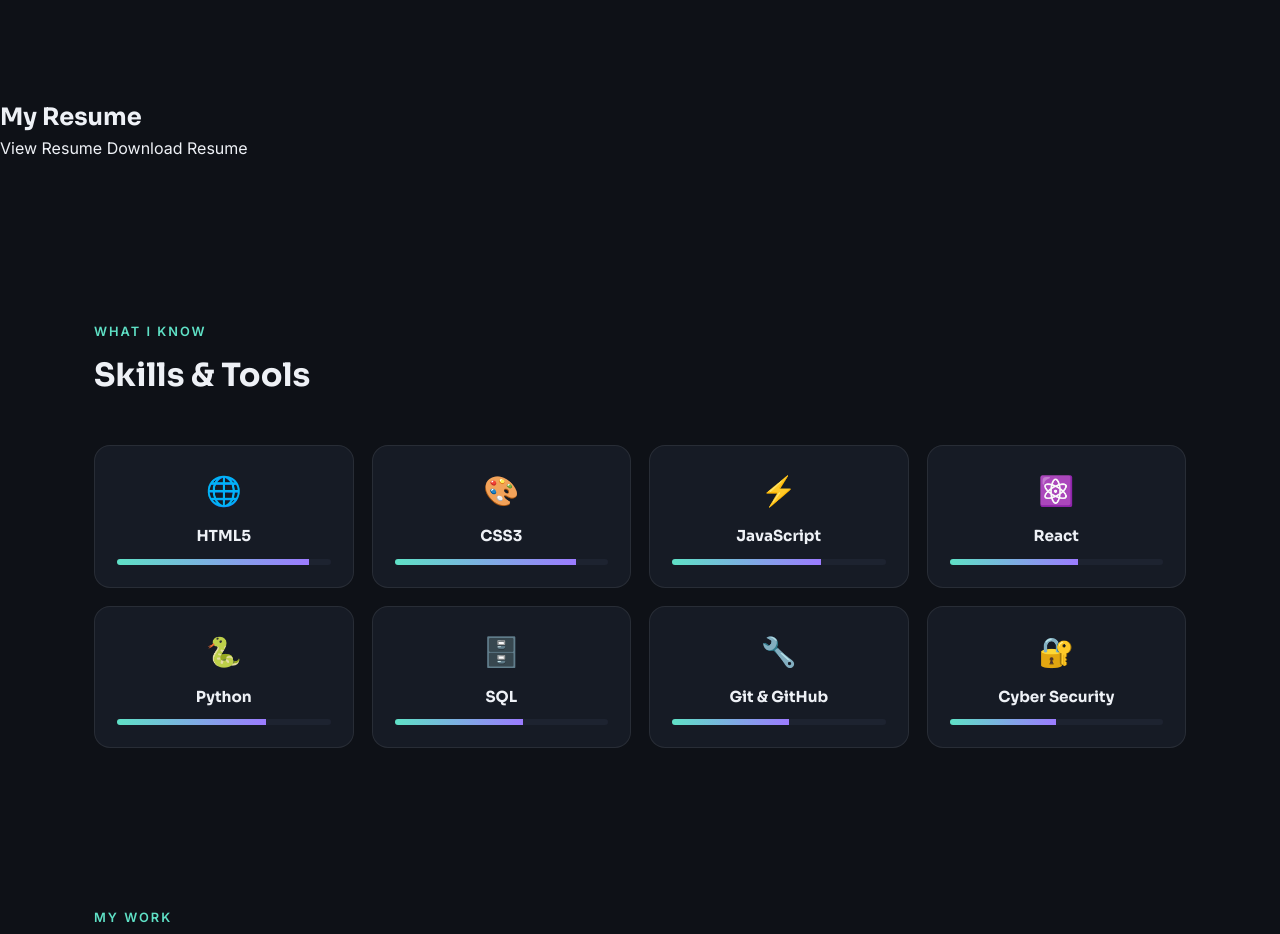
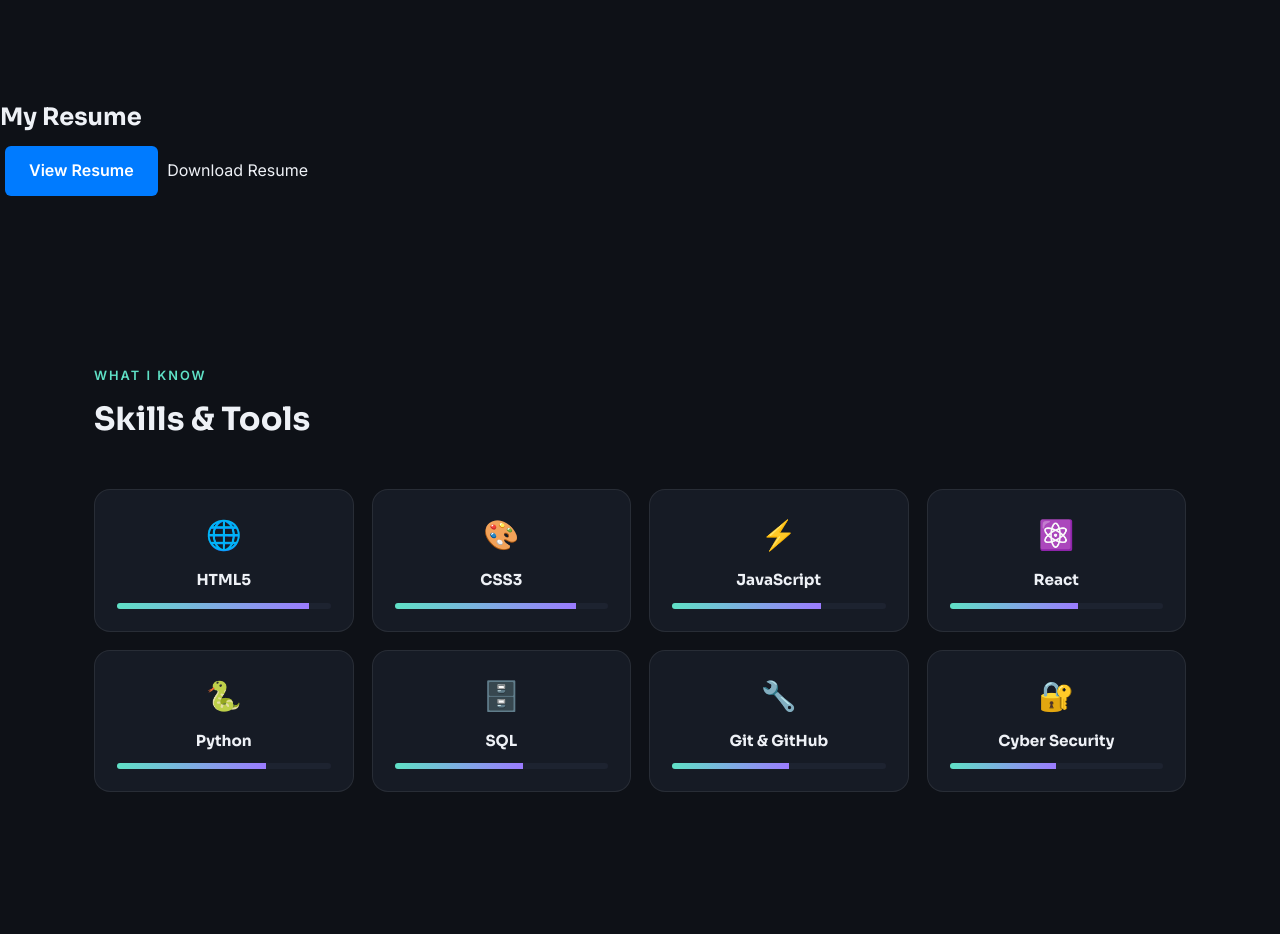
Before and after one commit to Shivangverma56/shivang-portfolio, a plain HTML site: page index.html in a window 1280 px wide. Shown: the part 1420-2354 px from the top of the page. Drawn offline with Linux system fonts and the light colour scheme; a script that the page names is missing.

Commit message:
Update style.css

```diff
--- a/style.css
+++ b/style.css
@@ -91,6 +91,23 @@
 .pill-row{display:flex;flex-wrap:wrap;gap:10px;margin-top:18px;}
 .pill{background:var(--panel-2);border:1px solid var(--border);border-radius:999px;padding:6px 14px;font-size:.8rem;color:var(--muted);}
 
+/* Resume */
+.resume-btn {
+  display: inline-block;
+  padding: 12px 24px;
+  margin: 10px 5px;
+  background: #007bff;
+  color: white;
+  text-decoration: none;
+  border-radius: 6px;
+  font-weight: 600;
+  transition: 0.3s;
+}
+.resume-btn:hover {
+  transform: translateY(-2px);
+  opacity: 0.9;
+}
+
 /* SKILLS */
 .skills-grid{display:grid;grid-template-columns:repeat(4,1fr);gap:18px;}
 .skill-card{
```
